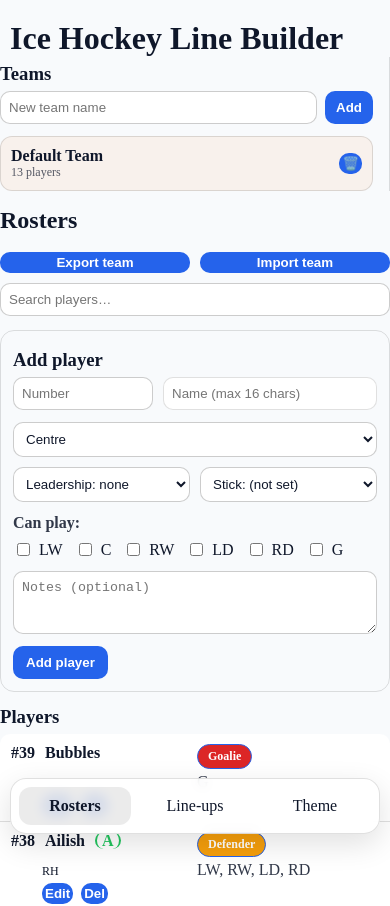
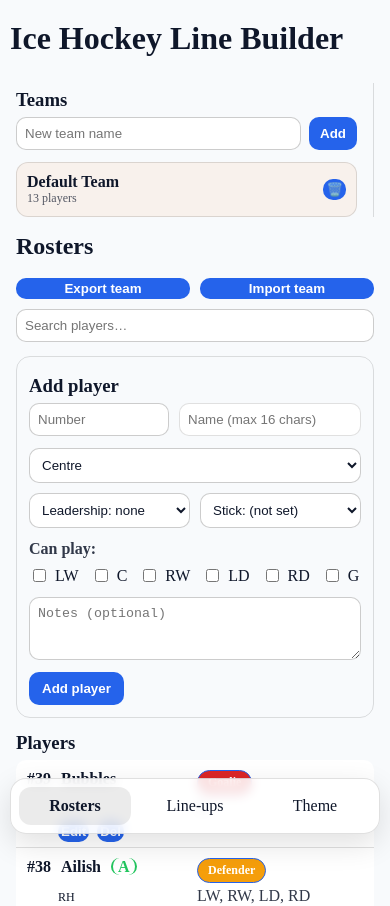
Before and after one commit to Newik83CZ/IceHockeyLineBuilder, a React (Vite) app: page / in a window 390 px wide. Shown: the top 906 px of the page. Built offline with nearby package versions, Linux system fonts and the light colour scheme.

Commit message:
page padding for phone edit

```diff
--- a/src/App.jsx
+++ b/src/App.jsx
@@ -105,7 +105,7 @@ export default function App() {
   return (
     <div style={themeStyle}>
       <div style={{ maxWidth: 1100, margin: "0 auto" }}>
-        <h1 style={{ margin: 0, paddingTop: 20, paddingLeft: 10 }}>Ice Hockey Line Builder</h1>
+        <h1 style={{ margin: 0, paddingTop: 20, paddingLeft: 10, paddingBottom: 10 }}>Ice Hockey Line Builder</h1>
 
         <nav className="tabNav">
           <TabLink to="/">Rosters</TabLink>
--- a/src/index.css
+++ b/src/index.css
@@ -118,7 +118,7 @@ textarea:focus {
 @media (max-width: 800px) {
   /* EDGE-TO-EDGE: removes the red margins you highlighted */
   .pageWrap {
-    padding: 0 !important;
+    padding: 2 !important;
     padding-bottom: 140px !important; /* space for bottom nav */
     margin: 0 !important;
     max-width: 100% !important;
@@ -280,7 +280,7 @@ textarea:focus {
     }
   }
 
-  @media (max-width: 800px) {
+  @media (max-width: 800px) and (orientation: portrait) {
     .colorRow {
       grid-template-columns: 1fr 50 70 !important;
       grid-auto-rows: auto;
```
